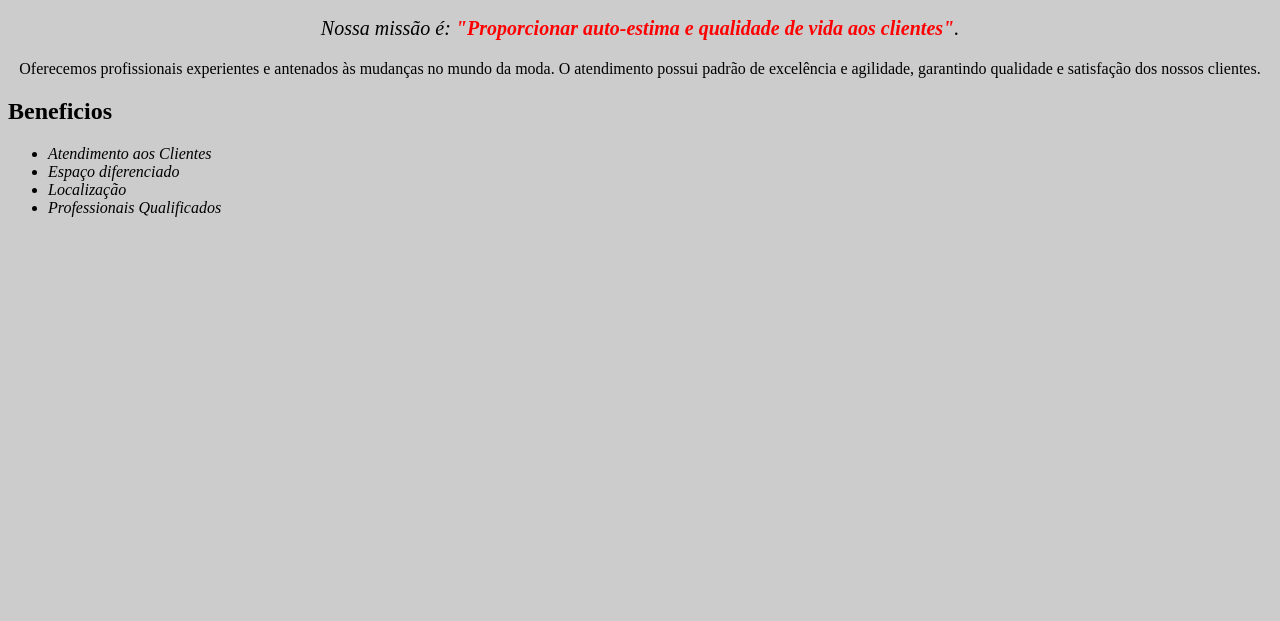
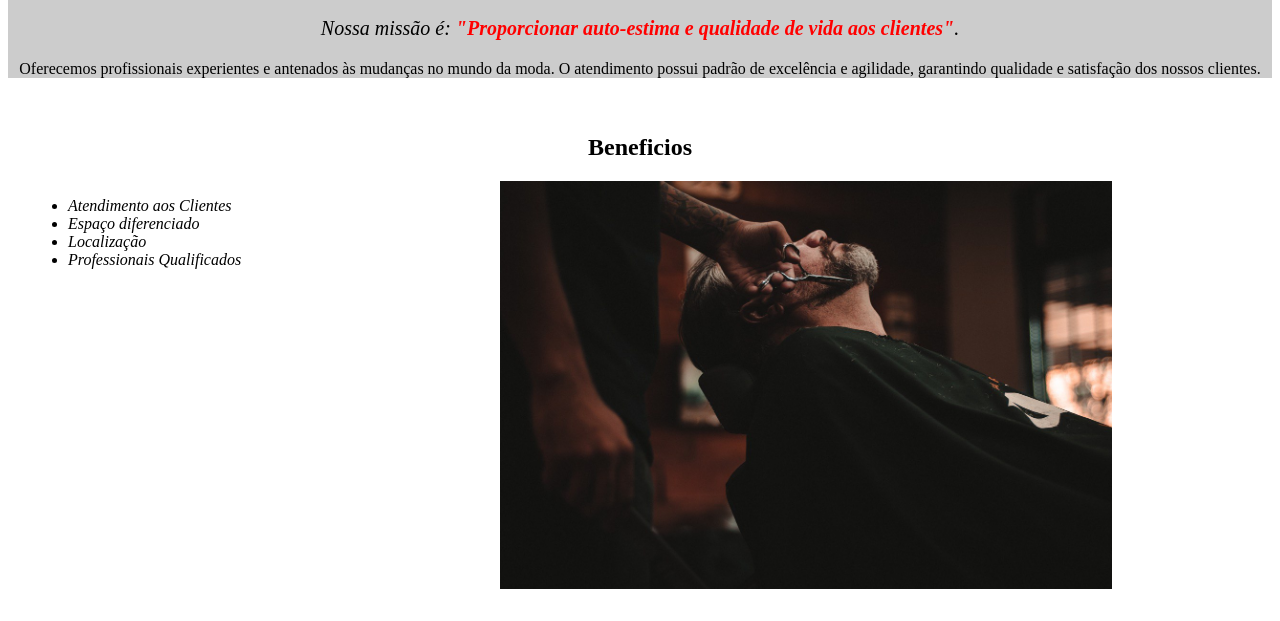
Before and after one commit to Ybma15/computacion-programacion, a plain HTML site: page index.html in a window 1280 px wide. Shown: the part 605-1226 px from the top of the page. Before the commit the page ends 838 px from the top, so only its background shows below. Drawn offline with Linux system fonts and the light colour scheme.

Commit message:
Add files via upload

```diff
--- a/index.html
+++ b/index.html
@@ -8,7 +8,7 @@
 
     <body>
         <img id="banner" src="banner.jpg">
-
+        <div class="principal">
             <h1 >Sobre a Barbearia Alura</h1>
 
             <p>Localizada no coração da cidade a <strong>Barbearia Alura</strong> traz para o mercado o que há de melhor
@@ -19,7 +19,9 @@
             <p id="missao"><em>Nossa missão é: <strong>"Proporcionar auto-estima e qualidade de vida aos clientes"</strong>.</em></p>
 
             <p>Oferecemos profissionais experientes e antenados às mudanças no mundo da moda. O atendimento possui padrão de excelência e agilidade, garantindo qualidade e satisfação dos nossos clientes.</p>
+        </div>
 
+        <div class="beneficios">
             <h2>Beneficios</h2>
 
 
@@ -29,5 +31,8 @@
                 <li class="itens">Localização</li>
                 <li class="itens">Professionais Qualificados</li>
             </ul>
+
+            <img src="beneficios.jpg" class="imagembeneficios">
+        </div>
     </body>
 </html>
--- a/style.css
+++ b/style.css
@@ -1,11 +1,17 @@
 body {
-    background: #CCCCCC
+
 }
 
 #banner {
     width: 100%;
 
 }
+
+.principal{
+    background: #CCCCCC
+
+}
+
 
 h1 {
     text-align: center
@@ -27,6 +33,21 @@ em strong {
     font-style: italic
 }
 
-.beneficios {
+.beneficios{
     background: #FFFFFF;
+    padding: 20px;
 }
+
+h2 {
+    text-align: center;
+}
+ul {
+    display: inline-block;
+    vertical-align: top;
+    width: 20%;
+    margin-right: 15%;
+}
+
+.imagembeneficios {
+    width: 50%;
+}
```
Also changed, not shown: beneficios.jpg (added). Lines whose indentation alone changed are shown as unchanged.
